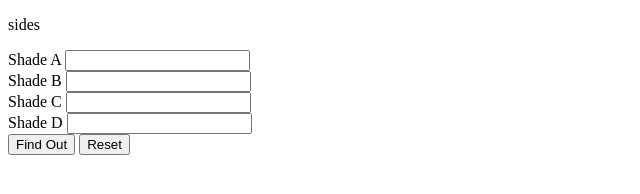
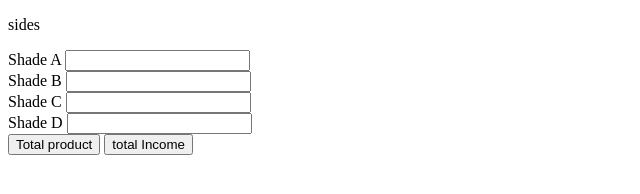
Before and after one commit to Abdimulhin2001/Dairy_Businee, a plain HTML site: page index.html in a window 1280 px wide. Shown: the whole page, without its empty margins (0-640 px from the left). Drawn offline with Linux system fonts and the light colour scheme.

```diff
--- a/index.html
+++ b/index.html
@@ -26,8 +26,8 @@
       <label for="pro4">Shade D</label>
       <input class="product" type="text" id="pro4" name="pro4">
     </div>
-    <input class="button" type="button" value="Find Out" onclick="totalProduction()">
-    <input class="button" type="button" value="Reset" onclick="reset()">
+    <input class="button" type="button" value="Total product" onclick="totalProduction()">
+    <input class="button" type="button" value="total Income" onclick="totalIncome()">
     <p id="display"></p>
   </div>
   </div>
```
Also changed, not shown: 2 other files.
